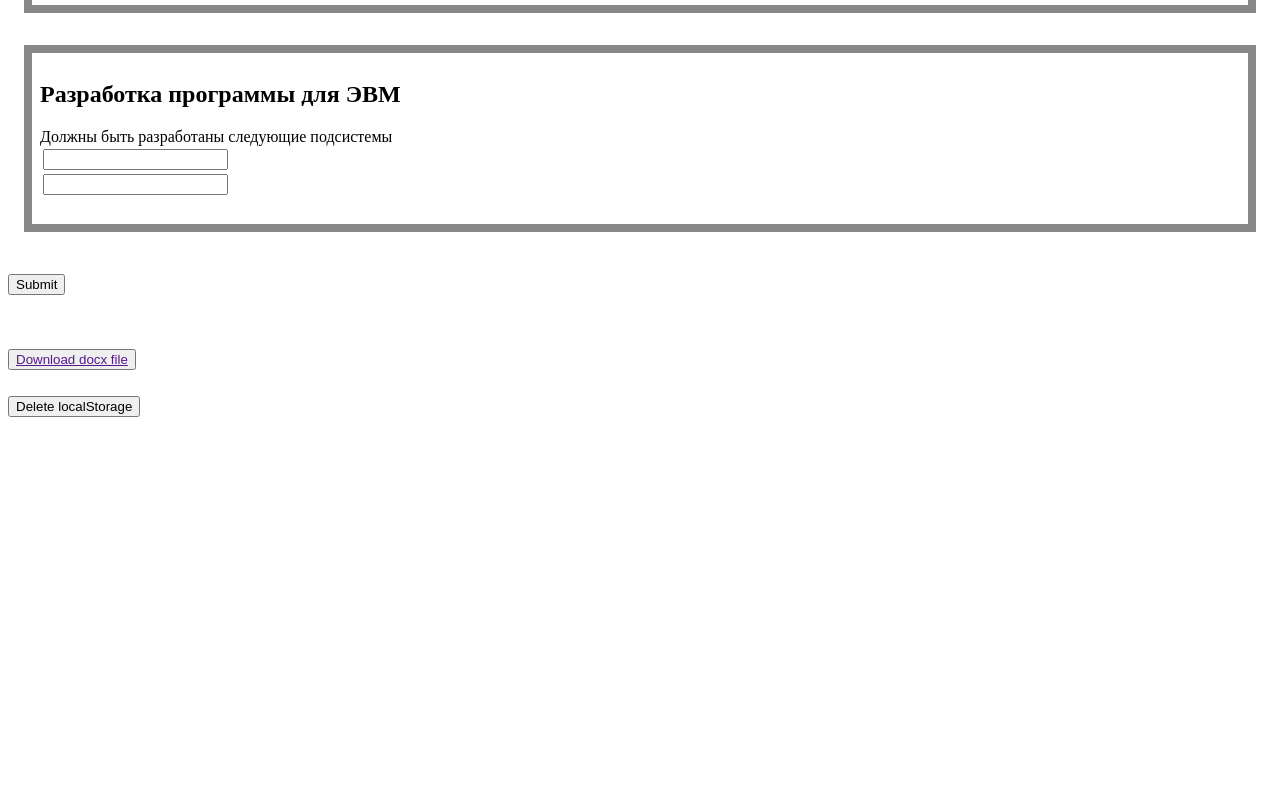
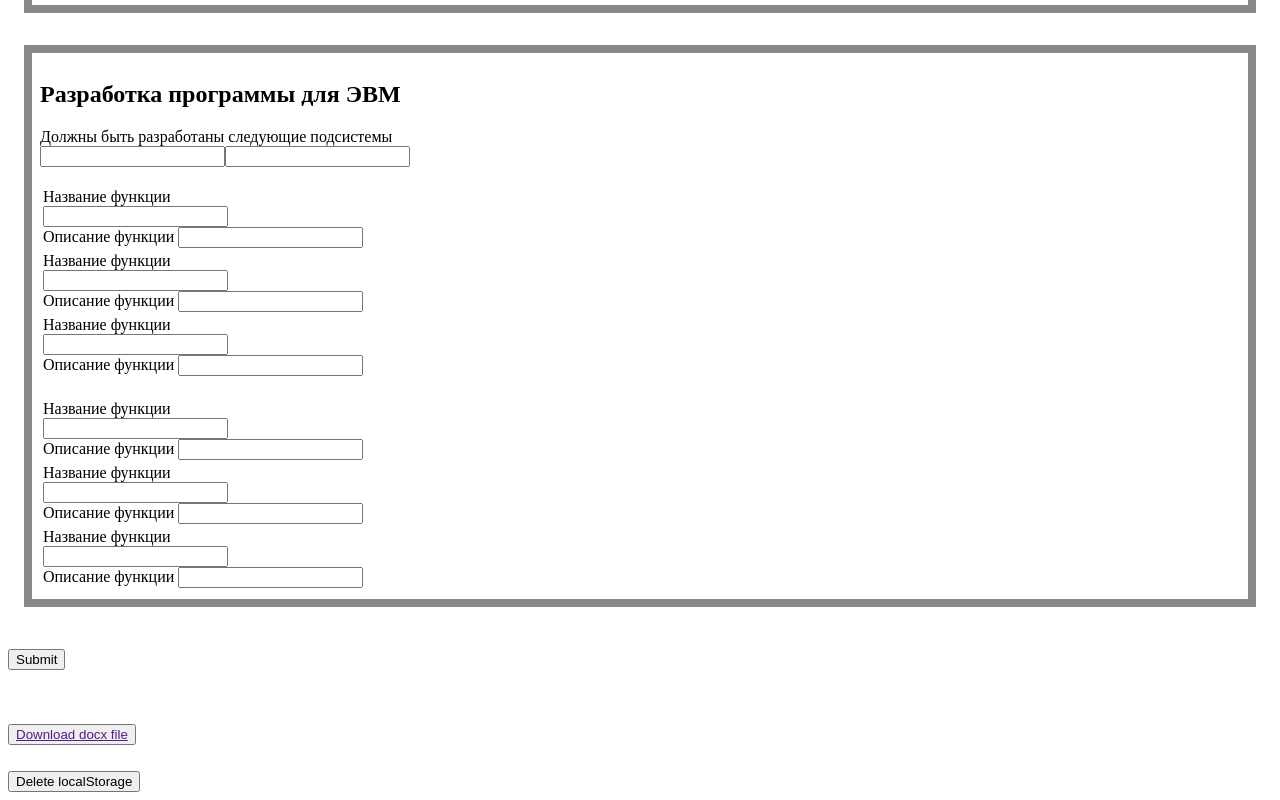
Before and after one commit to generic-name-2166/tt-validation, a SvelteKit app: page / in a window 1280 px wide. Shown: the part 2978-3778 px from the top of the page. Before the commit the page ends 3403 px from the top, so only its background shows below. Built offline with nearby package versions, Linux system fonts and the light colour scheme.

Commit message:
Subsystems changes

```diff
--- a/src/lib/stores.ts
+++ /dev/null
@@ -1,3 +0,0 @@
-import { writable } from "svelte/store";
-
-export const subsystems_number = writable(0);
--- a/src/routes/Cell.svelte
+++ b/src/routes/Cell.svelte
@@ -103,7 +103,7 @@
   {:else if layout.type === "table"}
     <CellTable {id} dimensions={layout.amount} />
   {:else if layout.type === "subsystems"}
-    <CellSubsystems id={String(id)} dimensions={layout.amount} />
+    <CellSubsystems id={String(id)} amount={layout.amount} />
   {:else}
     <input
       type={layout.type}
--- a/src/routes/CellSubsystems.svelte
+++ b/src/routes/CellSubsystems.svelte
@@ -1,47 +1,59 @@
 <script lang="ts">
-  import { subsystems_number } from "$lib/stores";
+  export let amount: number = 1;
+  export let id: string;
+  let dataColumn: string[] = new Array(amount).fill("");
 
-  export let dimensions: [number, number] = [1, 1];
-  export let id: string;
+  function saveChange(e: Event, col_id: number): void {
+    e.preventDefault();
+    // I have to get value from target rather than dataColumn because
+    // dataColumn doesn't update before the event
+    const target = e.currentTarget as HTMLInputElement;
+    const value: string = target.value;
+
+    // This is the only place where dimensions has to be synced with dataColumn
+    if (col_id + 2 === amount && value === "") {
+      amount -= 1;
+      dataColumn = dataColumn.slice(0, amount);
+    } else if (col_id + 1 === amount && value !== "") {
+      amount += 1;
+      dataColumn = [...dataColumn, ""];
+    }
+  }
 </script>
 
-<table {id}>
-  <tbody>
-    {#each [...Array(dimensions[0]).keys()] as col_id}
-      <tr>
-        {#each [...Array(dimensions[1]).keys()] as row_id}
-          <td>
-            <label for={`${col_id}_${row_id}`} hidden></label>
-            <input id={`${col_id}_${row_id}`} type="text" />
-          </td>
-        {/each}
-      </tr>
-    {/each}
-  </tbody>
-</table>
+{#each dataColumn as dataCell, col_id}
+  <input
+    type="text"
+    id={`${id}_${col_id}`}
+    on:change={(e) => {
+      saveChange(e, col_id);
+    }}
+    value={dataCell}
+  />
+{/each}
 
 <br />
 
-{#each [...Array($subsystems_number).keys()] as s_id}
-  <label for={String(s_id)} hidden
-    >В подсистеме должны быть реализованы следующие функции</label
-  >
+{#each [...Array(amount).keys()] as s_id}
+  <label for={String(s_id)} hidden>
+    В подсистеме должны быть реализованы следующие функции
+  </label>
   <br />
 
   <table id={String(s_id)}>
     <tbody>
       {#each [...Array(3).keys()] as col_id}
         <tr>
-          {#each [...Array(1).keys()] as row_id}
+          {#each [...Array(1).keys()] as col_id}
             <td>
-              <label for={`${col_id}_${row_id}_name`}>Название функции</label>
+              <label for={`${col_id}_${col_id}_name`}>Название функции</label>
               <br />
-              <input id={`${col_id}_${row_id}_name`} type="text" />
+              <input id={`${col_id}_${col_id}_name`} type="text" />
 
               <br />
 
-              <label for={`${col_id}_${row_id}_desc`}>Описание функции</label>
-              <input id={`${col_id}_${row_id}_desc`} type="textarea" />
+              <label for={`${col_id}_${col_id}_desc`}>Описание функции</label>
+              <input id={`${col_id}_${col_id}_desc`} type="textarea" />
             </td>
           {/each}
         </tr>
--- a/src/routes/Footer.svelte
+++ b/src/routes/Footer.svelte
@@ -1,4 +1,4 @@
-<script lang='ts'>
+<script lang="ts">
   function deleteLocalStorage(): void {
     localStorage.clear();
   }
--- a/src/routes/template.ts
+++ b/src/routes/template.ts
@@ -4,7 +4,7 @@ interface IInputLayout {
 
 export interface SubsystemsLayout {
   type: "subsystems";
-  amount: [number, number];
+  amount: number;
 }
 
 export interface CheckboxLayout {
@@ -121,6 +121,6 @@ export let cell_list: ICell[] = [
   {
     title: "Разработка программы для ЭВМ",
     label: "Должны быть разработаны следующие подсистемы",
-    layout: { type: "subsystems", amount: [2, 1] },
+    layout: { type: "subsystems", amount: 2 },
   },
 ];
```
Also changed, not shown: src/routes/CellTable.svelte (line endings or trailing spaces).
